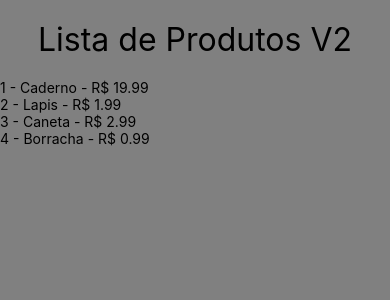
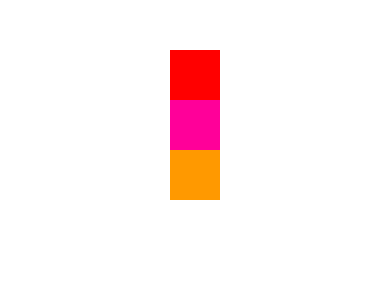
Before and after one commit to ErickFerreiradev/aulaReactNative, a React Native app: screen / in a window 390 px wide. Shown: the top 300 px of the page. Built offline with nearby package versions, Linux system fonts and the light colour scheme.

Commit message:
Novas aulas Flexbox

```diff
--- a/src/App.js
+++ b/src/App.js
@@ -2,7 +2,9 @@ import React from 'react'
 import { Text, SafeAreaView, StyleSheet, View } from 'react-native'
 import GlobalStyles from './components/GlobalStyles'
 
-import Usuariologado from './components/Usuariologado'
+import FlexboxV1 from './components/layouts/FlexboxV1'
+// import DigiteSeuNome from './components/DigiteSeuNome'
+// import Usuariologado from './components/Usuariologado'
 // import Familia from './components/relacao/Familia'
 // import Membro from './components/relacao/Membros'
 // import X, { Comp2, Comp3 } from './components/Multi'
@@ -16,16 +18,17 @@ import Usuariologado from './components/Usuariologado'
 // import IndPai from './components/indireta/IndPai'
 // import Contv2 from './components/ContadorV2'
 // import Plataforma from './components/Diferenciar'
-import ListaProdutosV2 from './components/produtos/ListaProdutosV2'
+// import ListaProdutosV2 from './components/produtos/ListaProdutosV2'
 
 export default function(){
   return (
-  <SafeAreaView style={GlobalStyles.androidSafeArea}>
+  <SafeAreaView style={GlobalStyles.App}>
   <View>
 
+      <FlexboxV1 />
+      {/* <Titulo principal='Cadastro Produto' secundario = 'Tela de cadastro do Produto'/>
+      <DigiteSeuNome />
       <ListaProdutosV2 />
-
-      {/* <Titulo principal='Cadastro Produto' secundario = 'Tela de cadastro do Produto'/>
       <ListaProdutos />
     <Usuariologado usuario={  {nome: 'Gui', email: 'gui@gui.com'}  }/>
     <Usuariologado usuario={  {nome: 'Gui'}  }/>
@@ -56,10 +59,12 @@ export default function(){
 
 
   const style = StyleSheet.create({
-    App: {
+
+      App2: {
         padding: 20,
-        alignItems: 'center',
-    }
+        justifyContent: 'center'
+      }
+
   })
 
 }
--- /dev/null
+++ b/src/components/DigiteSeuNome.js
@@ -0,0 +1,18 @@
+import React, {useState} from 'react'
+import { View, TextInput , Text } from 'react-native'
+import GlobalStyles from './GlobalStyles'
+
+export default props => {
+    const [nome, Setnome] = useState('Teste')
+
+    return (
+       <View>
+        <Text>{nome}</Text>
+            <TextInput style={GlobalStyles.textG}
+                placeholder='Digite seu nome'
+                value={nome}
+                onChangeText={nome => Setnome(nome)}
+            />
+       </View>
+       )
+}
--- a/src/components/GlobalStyles.js
+++ b/src/components/GlobalStyles.js
@@ -4,12 +4,20 @@ export default StyleSheet.create({
     androidSafeArea: {
         flex: 1,
         backgroundColor: 'grey',
-        paddingTop: Platform.OS === 'android' ? 40 : 0,
+        paddingTop: Platform.OS === 'android' ? 50 : 0,
+
     },
 
     textG: {
         fontSize: 32,
         padding: 20,
-        textAlign: 'center',
-    }
+    },
+
+    App: {
+        padding: 20,
+        justifyContent: 'center',
+        alignItems: 'center',
+      }
+
+
 })
--- /dev/null
+++ b/src/components/layouts/FlexboxV1.js
@@ -0,0 +1,22 @@
+import React from 'react'
+import { View, StyleSheet } from 'react-native'
+import Quadrado from './Quadrado'
+
+export default props => {
+    return (
+       <View style={style.FlexV1}>
+            <Quadrado />
+            <Quadrado cor= '#F00'/>
+            <Quadrado cor= '#F09'/>
+            <Quadrado cor= '#F90'/>
+       </View>
+       )
+}
+
+const style = StyleSheet.create({
+    FlexV1:{
+        flexGrow: 1,
+        justifyContent: 'flex-end',
+        backgroundColor: '#000',
+    }
+})
--- /dev/null
+++ b/src/components/layouts/Quadrado.js
@@ -0,0 +1,17 @@
+import React from 'react'
+import { View } from 'react-native'
+
+export default props => {
+
+    const lado = 50
+
+    return (
+       <View style={{
+            height: lado,
+            width: lado,
+            backgroundColor: props.cor || '#FFF'
+       }}>
+
+       </View>
+       )
+}
```
